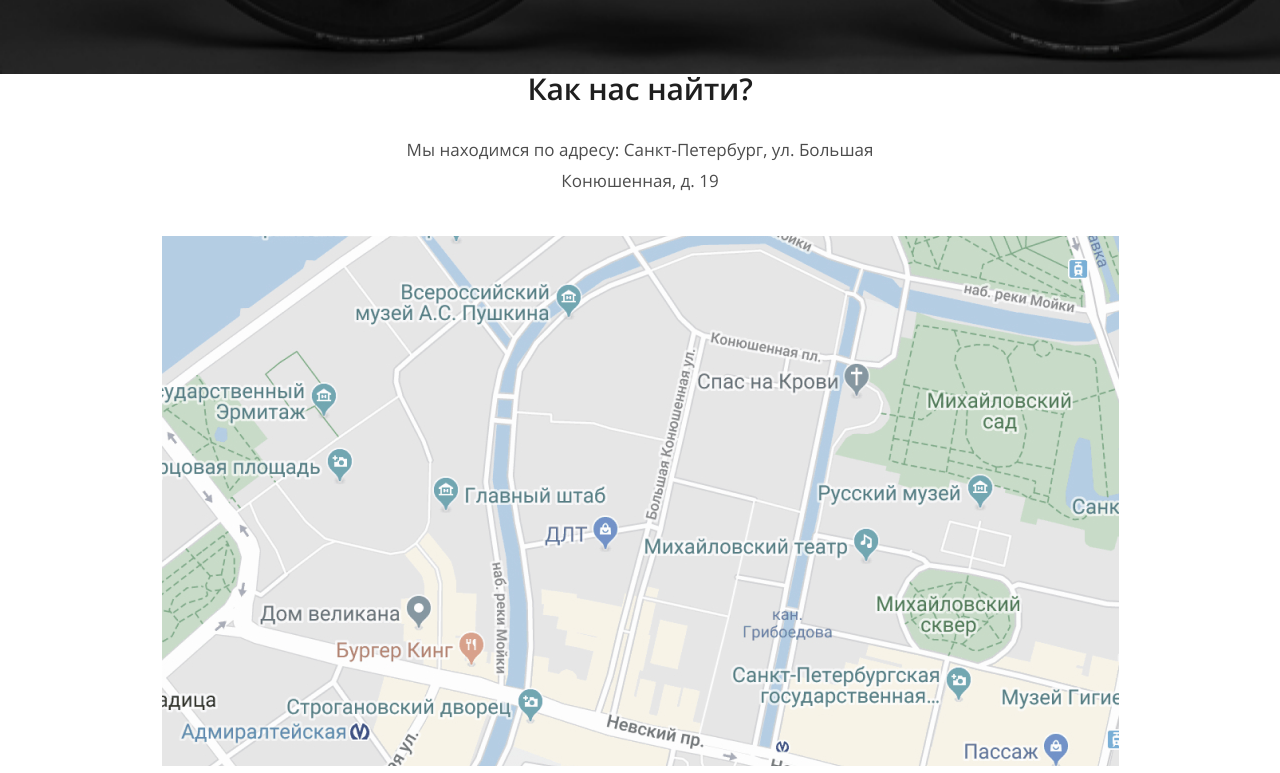
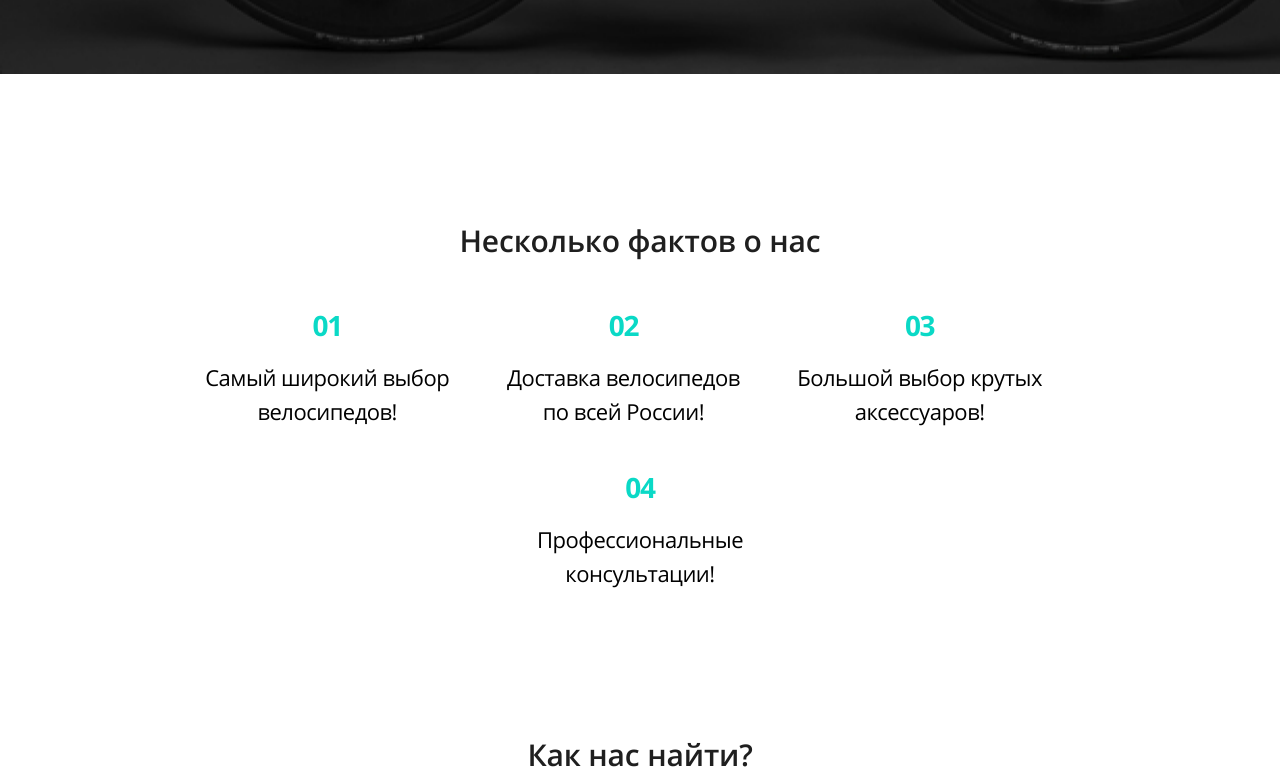
Before and after one commit to DariaGorbatyuk/bicycleShop, a website: page source/index.html in a window 1280 px wide. Shown: the part 784-1557 px from the top of the page. Drawn offline with nearby package versions, Linux system fonts and the light colour scheme; files that its build step writes are made by us from their sources.

Commit message:
Готов блок about

```diff
--- a/source/index.html
+++ b/source/index.html
@@ -49,10 +49,18 @@
     </div>
   </div>
 </header>
-<main class="page__main main">
+<main class="page__main">
   <h1 class="visually-hidden">Магазин велосипедов MooN</h1>
-  <section id="about" class="about">
-
+  <section id="about" class="page__about about">
+    <div class="container">
+      <h2 class="about__heading">Несколько фактов о нас</h2>
+      <ul class="about__list">
+        <li class="about__item"><span class="about__number">01</span>Самый широкий выбор велосипедов!</li>
+        <li class="about__item"><span class="about__number">02</span>Доставка велосипедов по всей России!</li>
+        <li class="about__item"><span class="about__number">03</span>Большой выбор крутых аксессуаров!</li>
+        <li class="about__item"><span class="about__number">04</span>Профессиональные консультации!</li>
+      </ul>
+    </div>
   </section>
 </main>
 <footer class="page__footer footer">
--- /dev/null
+++ b/source/sass/block/about.scss
@@ -0,0 +1,94 @@
+.about {
+  padding-top: 152px;
+  padding-bottom: 110px;
+
+  @media (max-width: $m-end){
+    padding-top: 39px;
+    padding-bottom: 29px;
+  }
+  @media (max-width: $s-end) {
+    padding-top: 42px;
+  }
+}
+
+.about__heading {
+  font-style: normal;
+  font-weight: 600;
+  font-size: 30px;
+  line-height: 30px;
+  letter-spacing: -0.005em;
+  color: $gray-dark;
+  text-align: center;
+  margin-top: 0;
+  margin-bottom: 50px;
+
+  @media (max-width: $m-end){
+    font-size: 24px;
+    line-height: 41px;
+    margin-bottom: 30px;
+  }
+  @media (max-width: $s-end) {
+    font-size: 24px;
+  }
+}
+
+.about__list {
+  display: flex;
+  flex-wrap: wrap;
+  padding: 0 3.2%;
+  justify-content: center;
+
+  @media (max-width: $m-end){
+    justify-content: space-between;
+    padding: 0 11.7%;
+  }
+  @media (max-width: $s-end) {
+    padding: 0 5.7%;
+    justify-content: center;
+  }
+}
+
+.about__item {
+  width: 263px;
+  min-width: 0;
+  word-break: break-word;
+  text-align: center;
+  font-weight: normal;
+  font-size: 22px;
+  line-height: 34px;
+  letter-spacing: -0.5px;
+  color: $black;
+  margin-right: 3.2%;
+  margin-bottom: 40px;
+
+  &:last-child {
+    margin-right: 0;
+  }
+
+  @media (max-width: $m-end){
+    margin-right: 0;
+    margin-bottom: 42px;
+  }
+  @media (max-width: $s-end) {
+    font-size: 18px;
+    margin-bottom: 37px;
+  }
+}
+
+.about__number {
+  display: block;
+  text-align: center;
+  font-weight: bold;
+  font-size: 28px;
+  line-height: 38px;
+  color: $blue;
+  letter-spacing: -1.27273px;
+  padding-bottom: 16px;
+
+  @media (max-width: $m-end){
+
+  }
+  @media (max-width: $s-end) {
+    padding-bottom: 14px;
+  }
+}
--- a/source/sass/block/container.scss
+++ b/source/sass/block/container.scss
@@ -10,7 +10,7 @@
     padding: 0 21px;
   }
   @media (max-width: $s-end){
-    padding: 0 16px;
+    padding: 0 15px;
   }
 
   &--footer{
--- a/source/sass/style.scss
+++ b/source/sass/style.scss
@@ -10,5 +10,6 @@
 @import "block/logo";
 @import "block/menu";
 @import "block/form";
+@import "block/about";
 @import "block/footer";
 @import "block/social";
```
Also changed, not shown: build/css/style.css, build/css/style.min.css, build/index.html, 1 other file.
